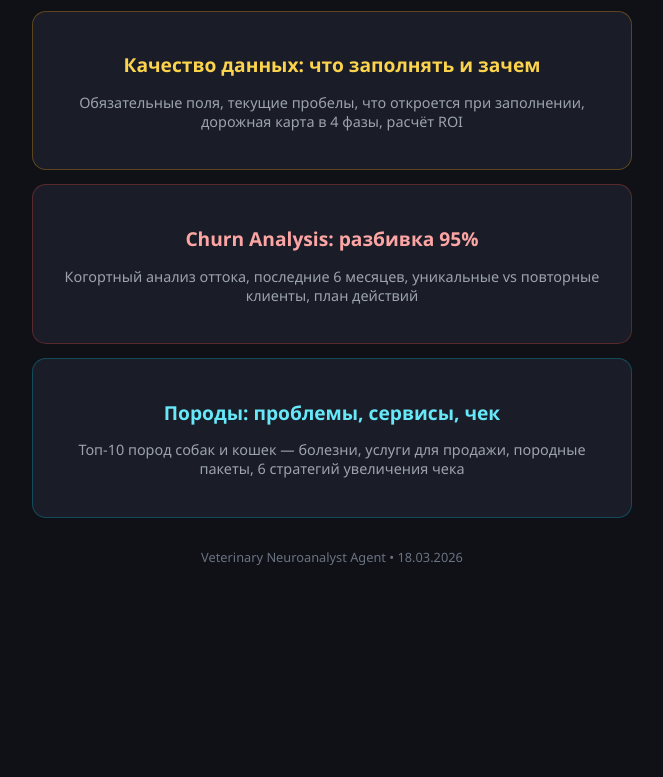
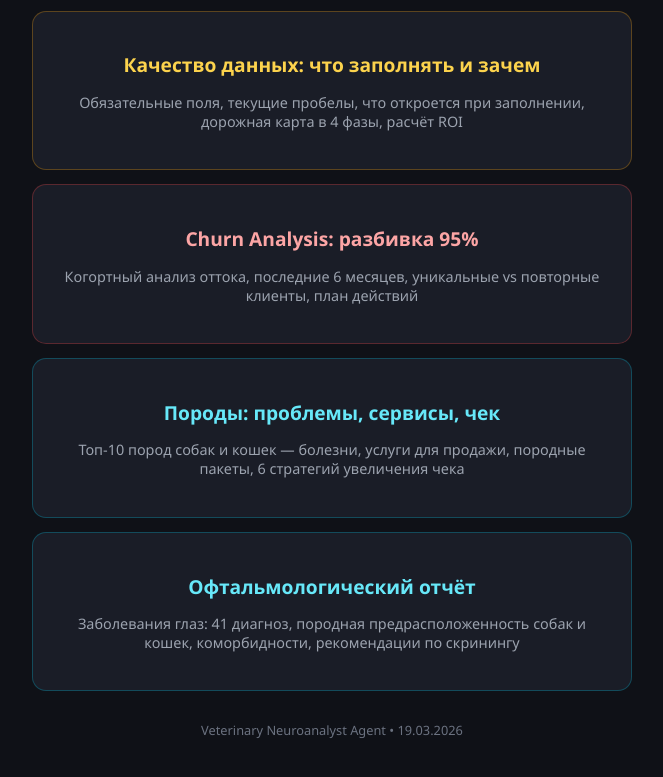
Before and after one commit to dvdgldmn/docs, a plain HTML site: page index.html in a window 1280 px wide. Shown: the part 675-1452 px from the top of the page, without its empty margins (308-971 px from the left). Before the commit the page ends 1281 px from the top, so only its background shows below. Drawn offline with Linux system fonts and the light colour scheme.

Commit message:
Add ophthalmology report link to main landing page
Co-Authored-By: Claude Opus 4.6 (1M context) <noreply@anthropic.com>

```diff
--- a/index.html
+++ b/index.html
@@ -51,7 +51,12 @@
     <p>Топ-10 пород собак и кошек — болезни, услуги для продажи, породные пакеты, 6 стратегий увеличения чека</p>
   </a>
 
-  <div class="footer">Veterinary Neuroanalyst Agent &bull; 18.03.2026</div>
+  <a class="card" href="report_ophth.html" style="border-color:rgba(6,182,212,.3)">
+    <h2 style="color:#67e8f9">Офтальмологический отчёт</h2>
+    <p>Заболевания глаз: 41 диагноз, породная предрасположенность собак и кошек, коморбидности, рекомендации по скринингу</p>
+  </a>
+
+  <div class="footer">Veterinary Neuroanalyst Agent &bull; 19.03.2026</div>
 </div>
 </body>
 </html>
```
